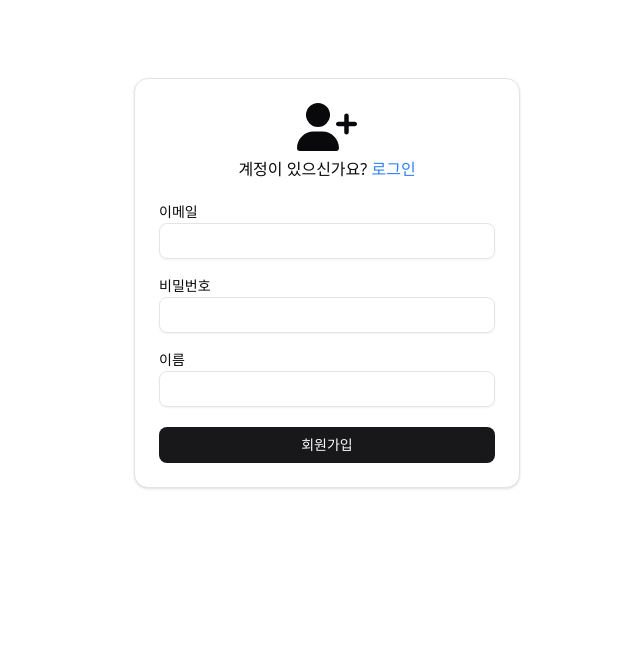
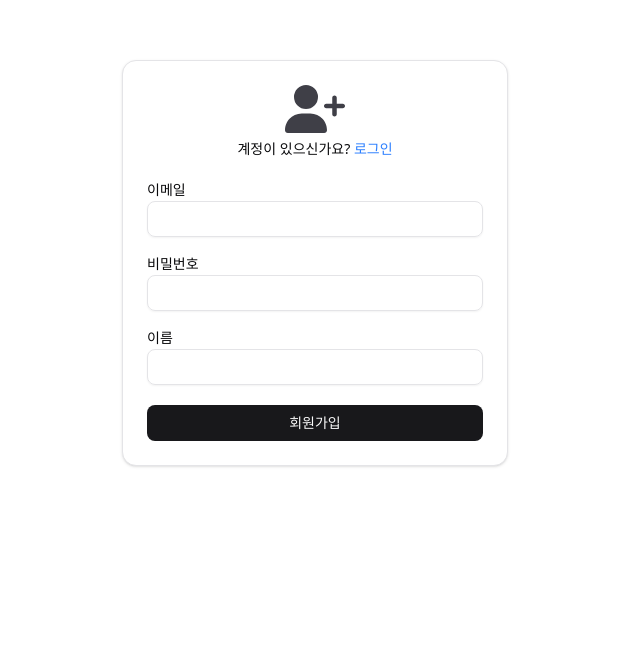
Before and after one commit to qusalsdn/supabase-app, a Next.js app: page /signUp in a window 1280 px wide. Shown: the part 137-800 px from the top of the page, without its empty margins (325-965 px from the left). Built offline with nearby package versions, Linux system fonts and the light colour scheme.

Commit message:
레이아웃 수정

```diff
--- a/app/layout.tsx
+++ b/app/layout.tsx
@@ -18,8 +18,12 @@ export default function RootLayout({
   return (
     <html lang="ko">
       <body className="px-3 py-5 w-screen h-screen">
-        {children}
+        <div className="w-full h-full">{children}</div>
         <Toaster />
+
+        <div className="w-screen h-screen items-center justify-center hidden sm:flex">
+          <p className="text-3xl">화면 크기가 너무 큽니다...😢</p>
+        </div>
       </body>
     </html>
   );
--- a/app/page.tsx
+++ b/app/page.tsx
@@ -74,8 +74,7 @@ export default function Home() {
   };
 
   return (
-    <>
-      <div className="sm:hidden">
+    <div>
       <div className="flex items-center justify-between mb-5">
         <p className="text-2xl">All Tasks</p>
         <Button type="button" variant={"destructive"} size={"sm"} onClick={onClickLogoutBtn}>
@@ -119,10 +118,5 @@ export default function Home() {
         )}
       </div>
     </div>
-
-      <div className="w-screen h-screen items-center justify-center hidden sm:flex">
-        <p className="text-3xl">화면 크기가 너무 큽니다...😢</p>
-      </div>
-    </>
   );
 }
--- a/app/signUp/page.tsx
+++ b/app/signUp/page.tsx
@@ -38,12 +38,12 @@ export default function SignUp() {
   };
 
   return (
-    <div className="w-screen h-screen flex items-center justify-center">
+    <div className="w-full h-full flex items-center justify-center">
       <form onSubmit={handleSubmit(onSubmit)}>
         <Card>
           <CardHeader className="flex flex-col items-center">
-            <FontAwesomeIcon icon={faUserPlus} size="3x" />
-            <p>
+            <FontAwesomeIcon icon={faUserPlus} size="3x" className="text-zinc-700" />
+            <p className="text-sm">
               계정이 있으신가요?{" "}
               <Link href={"/login"} className="text-blue-500">
                 로그인
```
Lines whose indentation alone changed are shown as unchanged.
